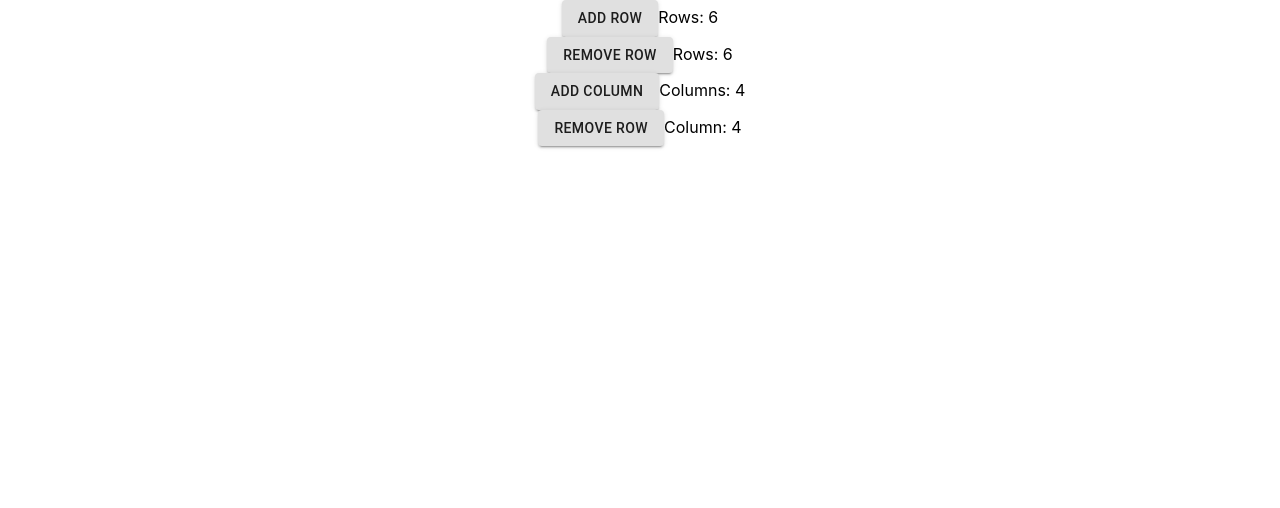
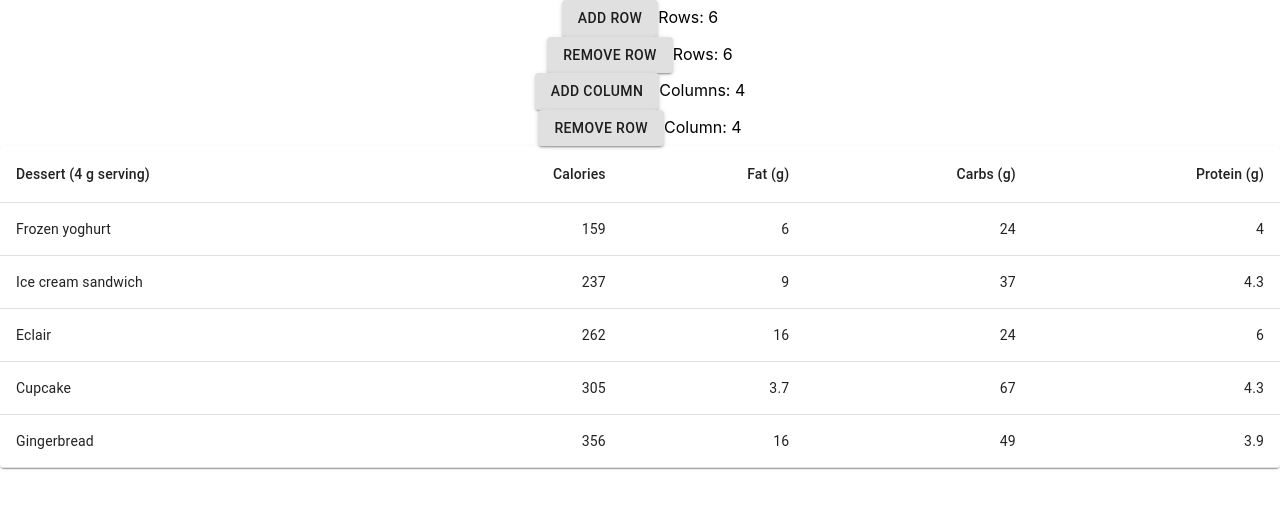
Before and after one commit to abxsantos/validawaree-frontend, a React (Create React App) app: page / in a window 1280 px wide. Shown: the top 508 px of the page. Built offline with nearby package versions, Linux system fonts and the light colour scheme.

Commit message:
Retrieving the column and row values using buttons

```diff
--- a/package.json
+++ b/package.json
@@ -3,6 +3,9 @@
   "version": "0.1.0",
   "private": true,
   "dependencies": {
+    "@devexpress/dx-react-core": "^2.6.3",
+    "@devexpress/dx-react-grid": "^2.6.3",
+    "@devexpress/dx-react-grid-material-ui": "^2.6.3",
     "@material-ui/core": "^4.10.2",
     "@testing-library/jest-dom": "^4.2.4",
     "@testing-library/react": "^9.3.2",
--- a/src/App.js
+++ b/src/App.js
@@ -1,10 +1,12 @@
 import React from 'react';
 import './App.css';
 
-import IncRow from './components/IncRowNumber';
-import DecRow from './components/DecRowNumber';
-import AddColumnNumber from './components/AddColumnNumber';
-import DelColumnNumber from './components/DelColumnNumber';
+import IncRow from './components/buttons/IncRowNumber';
+import DecRow from './components/buttons/DecRowNumber';
+import AddColumnNumber from './components/buttons/AddColumnNumber';
+import DelColumnNumber from './components/buttons/DelColumnNumber';
+import SimpleTable from './components/table/LinearityTable';
+// import FocusableCell from './components/table/EditableTable';
 
 
 
@@ -15,6 +17,8 @@
       <DecRow />
       <AddColumnNumber />
       <DelColumnNumber />
+      <SimpleTable />
+      {/* <FocusableCell /> */}
     </div>
   );
 }
--- a/src/components/IncRowNumber.js
+++ b/src/components/buttons/DecRowNumber.js
@@ -3,12 +3,12 @@
 
 import Button from '@material-ui/core/Button';
 
-import { incNumber } from '../actions'
+import { decNumber } from '../../actions'
 
-const IncRow = ({number, incNumber}) => {
+const DecRow = ({number, decNumber}) => {
   return (
     <div>
-      <Button variant="contained" onClick={incNumber}>Add Row</Button>
+      <Button variant="contained" onClick={decNumber}>Remove Row</Button>
       Rows: {number}
     </div>
   );
@@ -21,8 +21,8 @@
 
 const mapDispatchToProps = dispatch => {
   return {
-    incNumber: () => {dispatch(incNumber())}
+    decNumber: () => {dispatch(decNumber())}
   }
 }
 
-export default connect(mapStateToProps, mapDispatchToProps)(IncRow);
+export default connect(mapStateToProps, mapDispatchToProps)(DecRow);
--- a/src/components/DelColumnNumber.js
+++ b/src/components/buttons/DelColumnNumber.js
@@ -3,7 +3,7 @@
 
 import Button from '@material-ui/core/Button';
 
-import { delColumn } from '../actions'
+import { delColumn } from '../../actions'
 
 const DelColumn = ({column_number, delColumn}) => {
   return (
--- a/src/components/DecRowNumber.js
+++ b/src/components/buttons/IncRowNumber.js
@@ -3,12 +3,12 @@
 
 import Button from '@material-ui/core/Button';
 
-import { decNumber } from '../actions'
+import { incNumber } from '../../actions'
 
-const DecRow = ({number, decNumber}) => {
+const IncRow = ({number, incNumber}) => {
   return (
     <div>
-      <Button variant="contained" onClick={decNumber}>Remove Row</Button>
+      <Button variant="contained" onClick={incNumber}>Add Row</Button>
       Rows: {number}
     </div>
   );
@@ -21,8 +21,8 @@
 
 const mapDispatchToProps = dispatch => {
   return {
-    decNumber: () => {dispatch(decNumber())}
+    incNumber: () => {dispatch(incNumber())}
   }
 }
 
-export default connect(mapStateToProps, mapDispatchToProps)(DecRow);
+export default connect(mapStateToProps, mapDispatchToProps)(IncRow);
--- /dev/null
+++ b/src/components/table/EditableTable.js
@@ -0,0 +1,89 @@
+// import React, { useState } from 'react';
+// import Paper from '@material-ui/core/Paper';
+// import { EditingState } from '@devexpress/dx-react-grid';
+// import {
+//   Grid,
+//   Table,
+//   TableHeaderRow,
+//   TableEditColumn,
+//   TableInlineCellEditing,
+// } from '@devexpress/dx-react-grid-material-ui';
+
+
+// import {
+//   generateRows,
+//   defaultColumnValues,
+// } from '../../../demo-data/generator';
+
+// const getRowId = row => row.id;
+
+// const FocusableCell = ({ onClick, ...restProps }) => (
+//   <Table.Cell {...restProps} tabIndex={0} onFocus={onClick} />
+// );
+
+// export default () => {
+//   const [columns] = useState([
+//     { name: 'name', title: 'Name' },
+//     { name: 'gender', title: 'Gender' },
+//     { name: 'city', title: 'City' },
+//     { name: 'car', title: 'Car' },
+//   ]);
+//   const [rows, setRows] = useState(generateRows({
+//     columnValues: { id: ({ index }) => index, ...defaultColumnValues },
+//     length: 8,
+//   }));
+//   const [editingCells, setEditingCells] = useState([]);
+
+//   const commitChanges = ({ added, changed, deleted }) => {
+//     let changedRows;
+//     if (added) {
+//       const startingAddedId = rows.length > 0
+//         ? Math.max(rows[rows.length - 1].id, rows[0].id) + 1
+//         : 0;
+//       changedRows = [
+//         ...added.map((row, index) => ({
+//           id: startingAddedId + index,
+//           ...row,
+//         })),
+//         ...rows,
+//       ];
+//       setEditingCells([{ rowId: startingAddedId, columnName: columns[0].name }]);
+//     }
+//     if (changed) {
+//       changedRows = rows.map(row => (changed[row.id] ? { ...row, ...changed[row.id] } : row));
+//     }
+//     if (deleted) {
+//       const deletedSet = new Set(deleted);
+//       changedRows = rows.filter(row => !deletedSet.has(row.id));
+//     }
+
+//     setRows(changedRows);
+//   };
+
+//   const addEmptyRow = () => commitChanges({ added: [{}] });
+
+//   return (
+//     <Paper>
+//       <Grid
+//         rows={rows}
+//         columns={columns}
+//         getRowId={getRowId}
+//       >
+//         <EditingState
+//           onCommitChanges={commitChanges}
+//           editingCells={editingCells}
+//           onEditingCellsChange={setEditingCells}
+//           addedRows={[]}
+//           onAddedRowsChange={addEmptyRow}
+//         />
+//         <Table cellComponent={FocusableCell} />
+//         <TableHeaderRow />
+//         <TableInlineCellEditing selectTextOnEditStart />
+//         <TableEditColumn
+//           showAddCommand
+//           showDeleteCommand
+//         />
+//       </Grid>
+//     </Paper>
+//   );
+// };
--- /dev/null
+++ b/src/components/table/LinearityTable.js
@@ -0,0 +1,75 @@
+import React from 'react';
+import { connect } from 'react-redux';
+import { makeStyles } from '@material-ui/core/styles';
+import Table from '@material-ui/core/Table';
+import TableBody from '@material-ui/core/TableBody';
+import TableCell from '@material-ui/core/TableCell';
+import TableContainer from '@material-ui/core/TableContainer';
+import TableHead from '@material-ui/core/TableHead';
+import TableRow from '@material-ui/core/TableRow';
+import Paper from '@material-ui/core/Paper';
+
+
+const useStyles = makeStyles({
+  table: {
+    minWidth: 650,
+  },
+});
+
+function createData(name, calories, fat, carbs, protein) {
+  return { name, calories, fat, carbs, protein };
+}
+
+//TODO: push a function createData to this row everytime the add button is clicked
+
+
+
+const rows = [
+  createData('Frozen yoghurt', 159, 6.0, 24, 4.0),
+  createData('Ice cream sandwich', 237, 9.0, 37, 4.3),
+  createData('Eclair', 262, 16.0, 24, 6.0),
+  createData('Cupcake', 305, 3.7, 67, 4.3),
+  createData('Gingerbread', 356, 16.0, 49, 3.9),
+];
+
+function SimpleTable({column_number}) {
+  const classes = useStyles();
+
+
+
+  return (
+    <TableContainer component={Paper}>
+      <Table className={classes.table} aria-label="simple table">
+        <TableHead>
+          <TableRow>
+            <TableCell>Dessert ({column_number} g serving)</TableCell>
+            <TableCell align="right">Calories</TableCell>
+            <TableCell align="right">Fat&nbsp;(g)</TableCell>
+            <TableCell align="right">Carbs&nbsp;(g)</TableCell>
+            <TableCell align="right">Protein&nbsp;(g)</TableCell>
+          </TableRow>
+        </TableHead>
+        <TableBody>
+          {rows.map((row) => (
+            <TableRow key={row.name}>
+              <TableCell component="th" scope="row">
+                {row.name}
+              </TableCell>
+              <TableCell align="right">{row.calories}</TableCell>
+              <TableCell align="right">{row.fat}</TableCell>
+              <TableCell align="right">{row.carbs}</TableCell>
+              <TableCell align="right">{row.protein}</TableCell>
+            </TableRow>
+          ))}
+        </TableBody>
+      </Table>
+    </TableContainer>
+  );
+}
+
+const mapStateToProps = state => ({
+  column_number: state.change_column_number.column_number
+})
+
+
+export default connect(mapStateToProps)(SimpleTable);
```
Also changed, not shown: src/components/buttons/AddColumnNumber.js (renamed from src/components/AddColumnNumber.js, +5 -3 lines), src/actions/index.js (line endings or trailing spaces).
